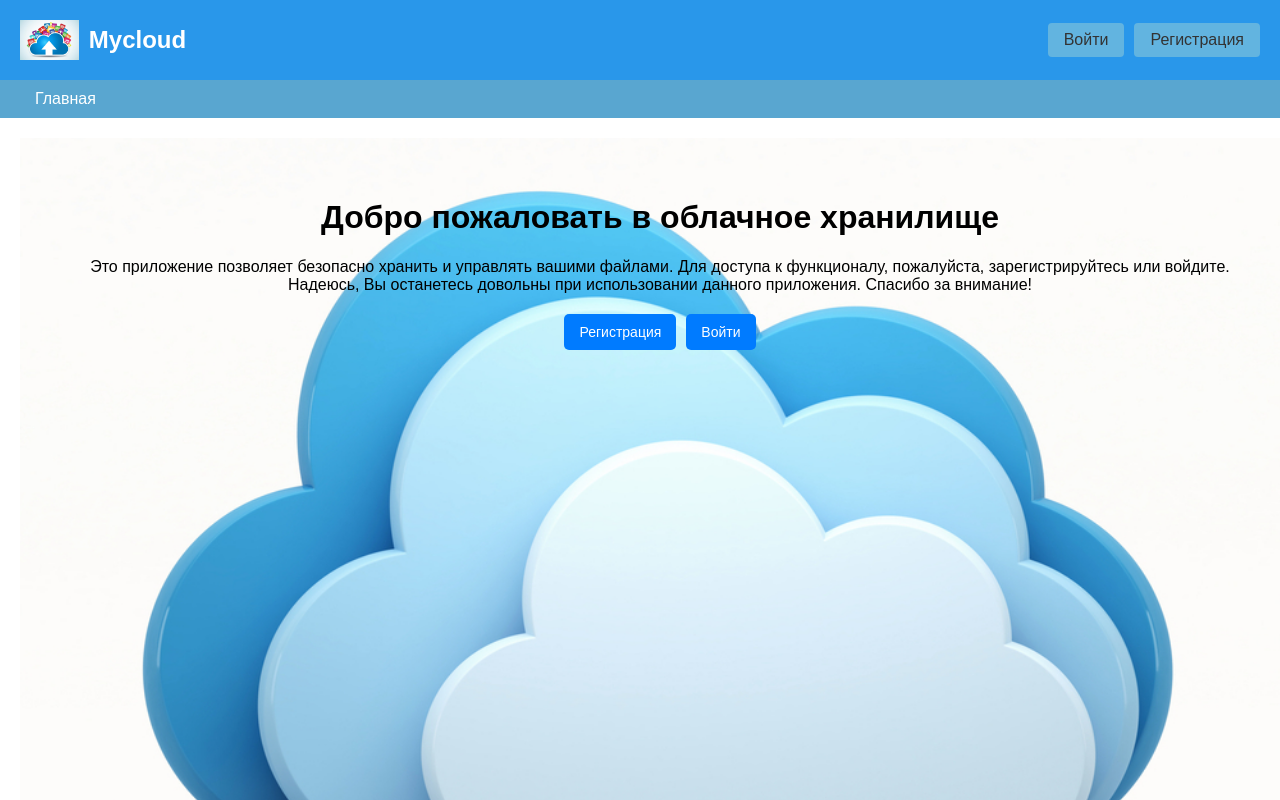
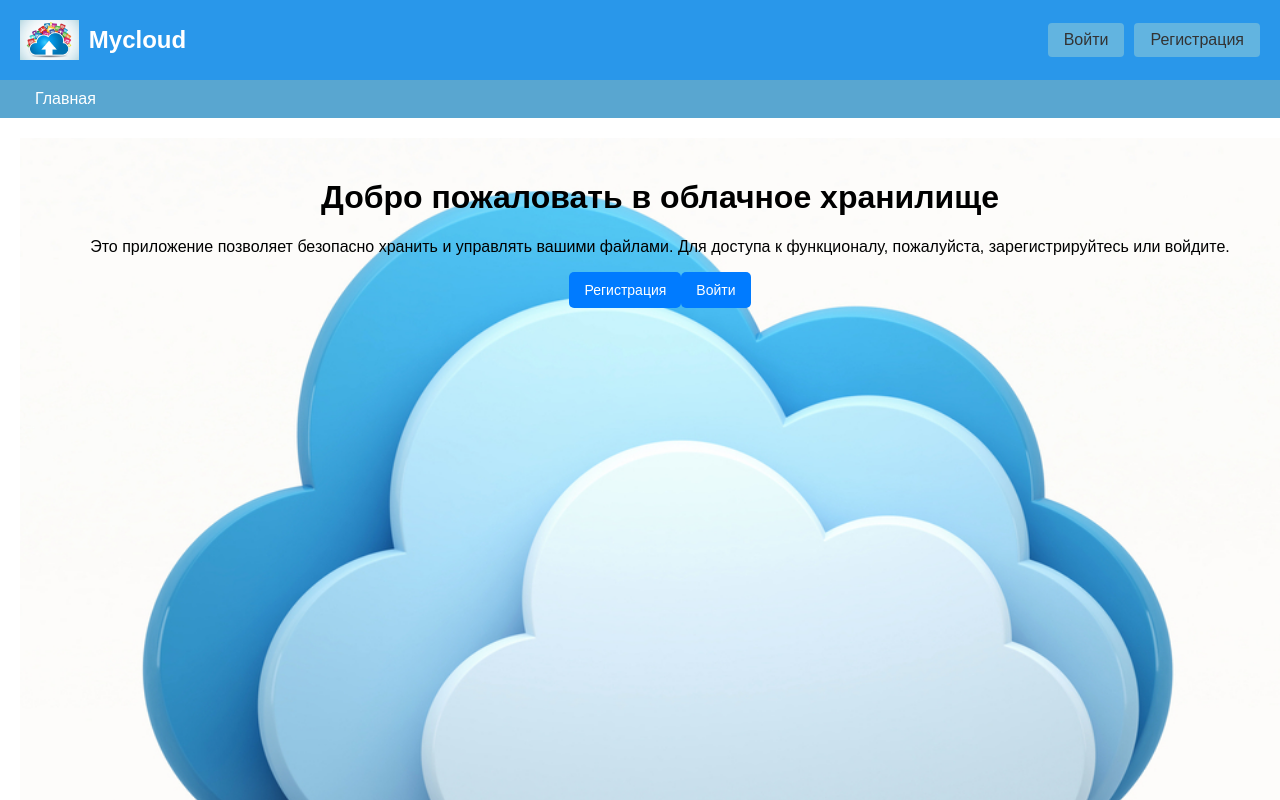
Before and after one commit to markovanton1986/Mycloud, a React (Vite) app in the folder frontend/: page / in a window 1280 px wide. Shown: the top 800 px of the page. Built offline with nearby package versions, Linux system fonts and the light colour scheme.

Commit message:
Update Home.jsx

```diff
--- a/frontend/src/pages/Home.jsx
+++ b/frontend/src/pages/Home.jsx
@@ -1,25 +1,51 @@
 import React from "react";
+import { useSelector } from "react-redux";
 import { Link } from "react-router-dom";
 import "./Home.css";
 
 const Home = () => {
+    const { user, isAuthenticated } = useSelector((state) => state.auth);
+    const userRole = user?.role;
+
     return (
         <div className="home-container">
-            <div style={{ textAlign: "center", padding: "20px" }}>
+            <div>
                 <h1>Добро пожаловать в облачное хранилище</h1>
+                {isAuthenticated ? (
+                    <>
                         <p>
-                    Это приложение позволяет безопасно хранить и управлять вашими файлами.
-                    Для доступа к функционалу, пожалуйста, зарегистрируйтесь или войдите.
-                    Надеюсь, Вы останетесь довольны при использовании данного приложения. Спасибо за внимание!
+                            Вы вошли в систему как {user.username}. Для дальнейшей работы в приложении, перейдите в свой раздел.
                         </p>
-                <div style={{ marginTop: "20px" }}>
-                    <Link to="/register" style={{ marginRight: "10px" }}>
+                        <div>
+                            {/* Условие отображения ссылок по роли */}
+                            {userRole === "admin" ? (
+                                <Link to="/admin">
+                                    <button>Управление пользователями</button>
+                                </Link>
+                            ) : (
+                                <Link to="/UserPage">
+                                    <button>Мои файлы</button>
+                                </Link>
+                            )}
+                        </div>
+                    </>
+                ) : (
+                    <>
+                        <p>
+                            Это приложение позволяет безопасно хранить и управлять вашими
+                            файлами. Для доступа к функционалу, пожалуйста, зарегистрируйтесь
+                            или войдите.
+                        </p>
+                        <div>
+                            <Link to="/register">
                                 <button>Регистрация</button>
                             </Link>
                             <Link to="/login">
                                 <button>Войти</button>
                             </Link>
                         </div>
+                    </>
+                )}
             </div>
         </div>
     );
```
Lines whose indentation alone changed are shown as unchanged.
